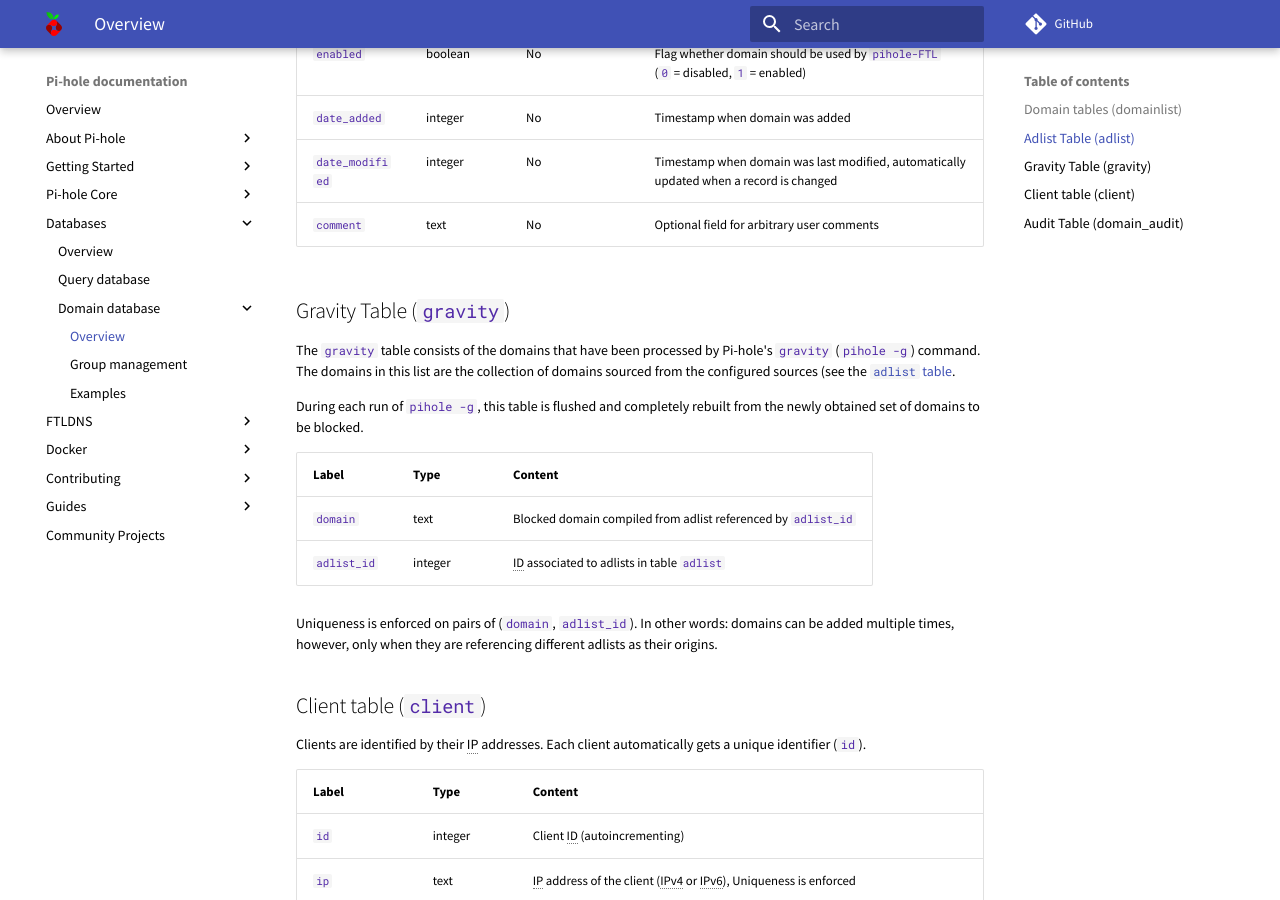
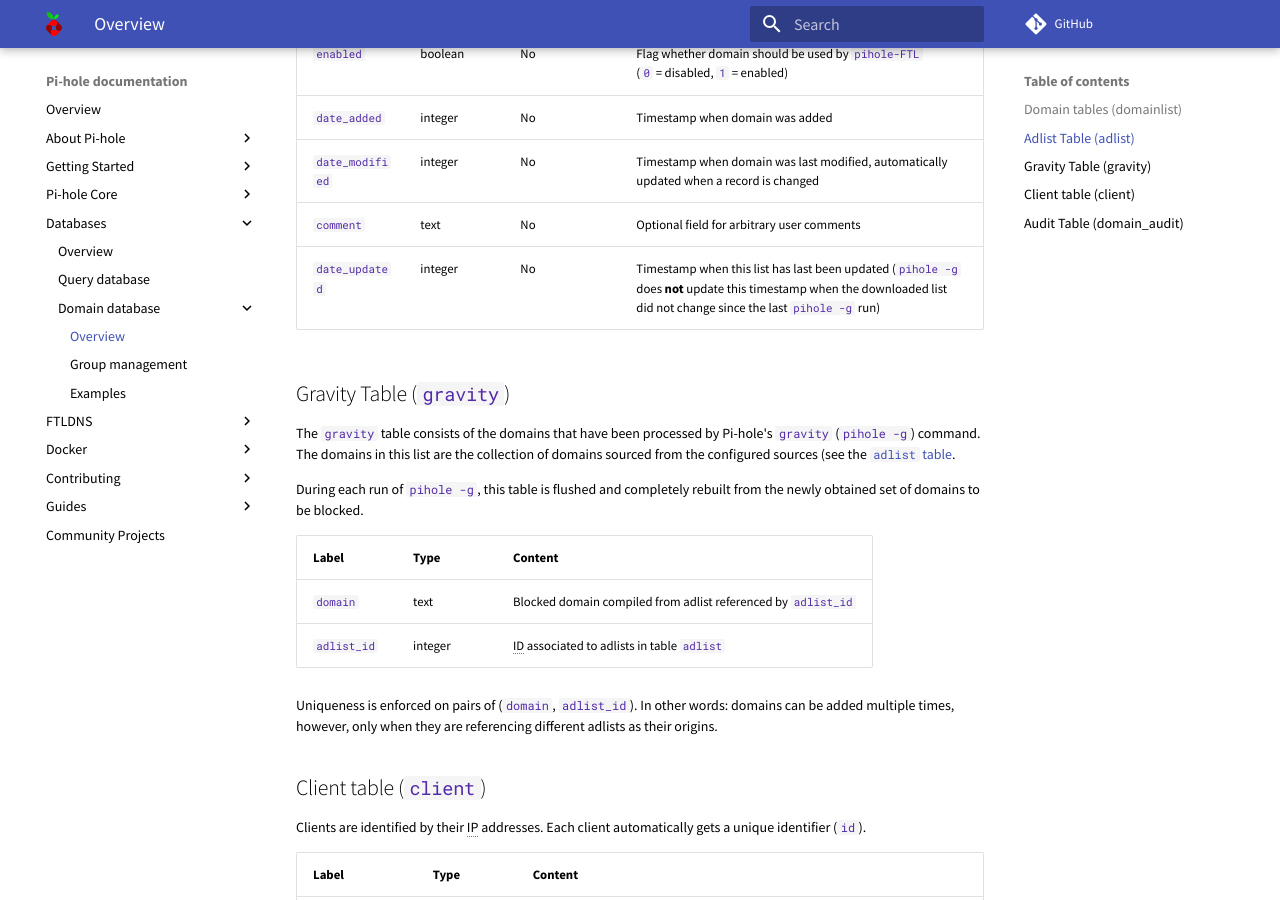
Before and after one commit to pi-hole/docs, an MkDocs documentation site: the page built from docs/database/gravity/index.md, in a window 1280 px wide and 900 px high, scrolled down 1280 px. Built offline with MkDocs 1.6.1 and Material for MkDocs 9.7.7, drawn with Linux system fonts in a browser that asks for light colours; comment, search, counter and statistics services are not loaded.

Commit message:
Add documentation for new gravity.db:adlist#date_updated column
Signed-off-by: DL6ER <dl6er@dl6er.de>

```diff
--- a/docs/database/gravity/index.md
+++ b/docs/database/gravity/index.md
@@ -30,6 +30,7 @@ Label | Type | Uniqueness enforced | Content
 `date_added` | integer | No | Timestamp when domain was added
 `date_modified` | integer | No | Timestamp when domain was last modified, automatically updated when a record is changed
 `comment` | text | No | Optional field for arbitrary user comments
+`date_updated` | integer | No | Timestamp when this list has last been updated (`pihole -g` does **not** update this timestamp when the downloaded list did not change since the last `pihole -g` run)
 
 ## Gravity Table (`gravity`)
 
```
